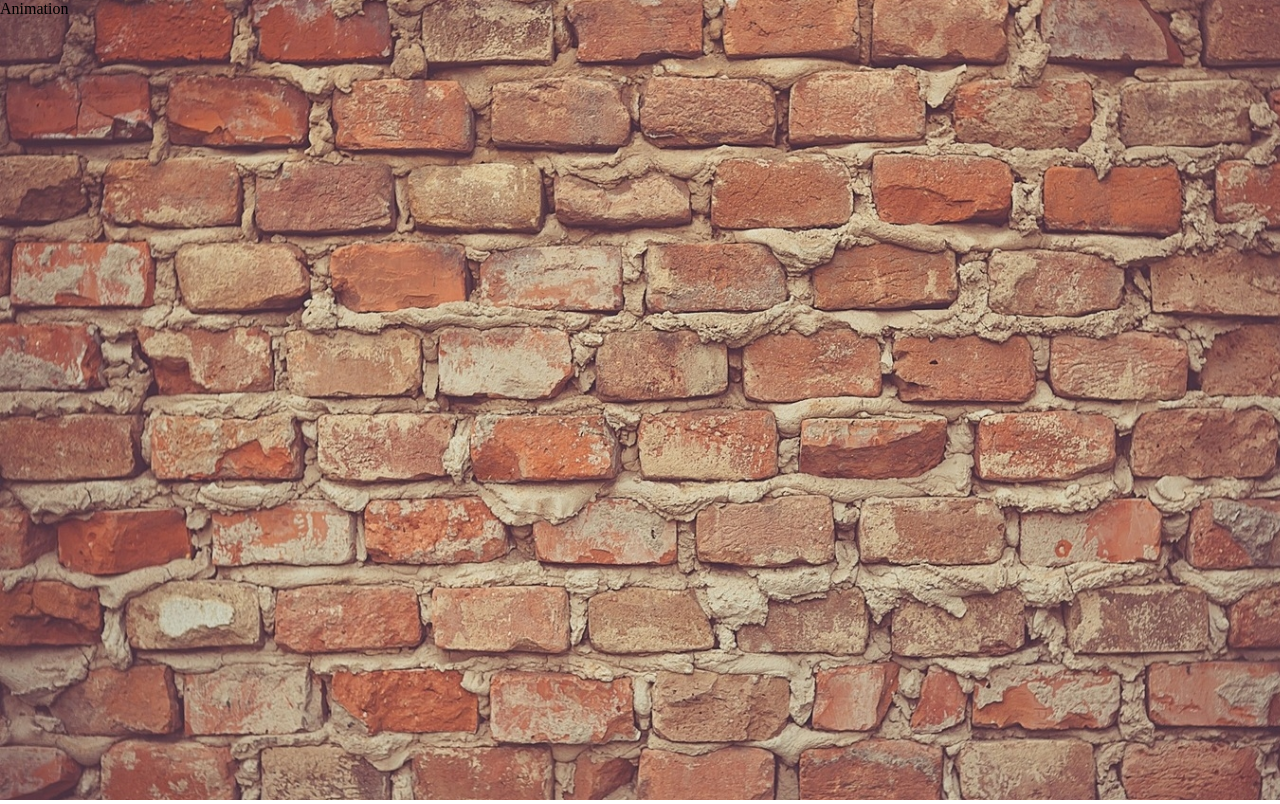
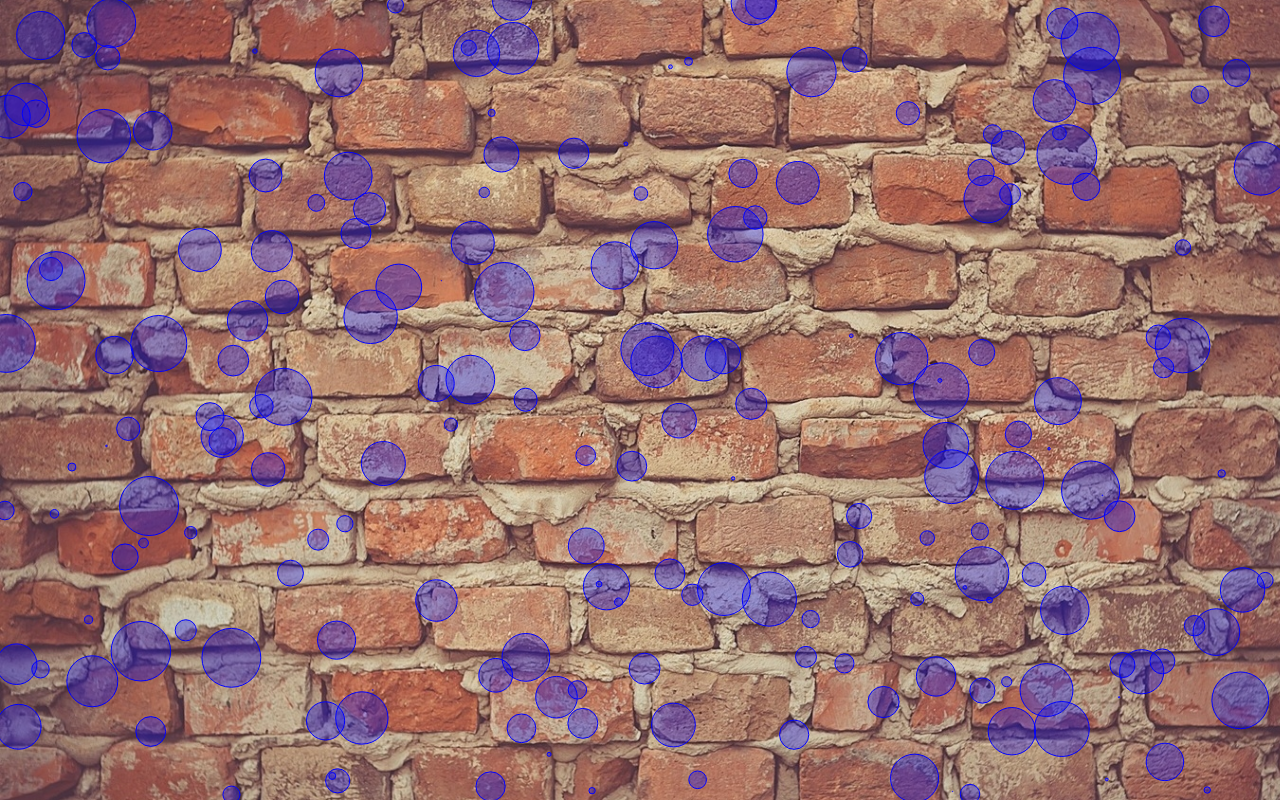
Before and after one commit to Ritik-Tayal/Animation, a plain HTML site: page index.html in a window 1280 px wide. Drawn offline with Linux system fonts and the light colour scheme.

Commit message:
Bubble animation

```diff
--- a/index.html
+++ b/index.html
@@ -7,7 +7,7 @@
     <link rel="stylesheet" href="style.css">
 </head>
 <body>
-    Animation
-    <script href="script.js"></script>
+    <canvas></canvas>
+    <script src="script.js"></script>
 </body>
 </html>
--- a/script.js
+++ b/script.js
@@ -0,0 +1,75 @@
+let canvas=document.querySelector("canvas");
+canvas.height=window.innerHeight;
+canvas.width=window.innerWidth;
+console.dir(canvas);
+
+let c=canvas.getContext("2d");
+// c.fillStyle="blue"
+// c.fillRect(100,100,100,100);
+
+// for(let i=0;i<200;i++){
+//     x=Math.random()*window.innerWidth;
+//     y=Math.random()*window.innerHeight;
+//     z=Math.floor(Math.random()*255);
+//     c.beginPath()
+//     c.arc(x,y,20,0,Math.PI*2,false);
+//     c.strokeStyle="rgb(0,0,255)";
+//     console.log(z);
+//     c.stroke();
+// }
+
+function bubble(x,y,radius,dx,dy){
+    this.x=x;
+    this.y=y;
+    this.radius=radius;
+    this.dx=dx;
+    this.dy=dy;
+
+    this.draw=function() {
+
+        c.beginPath();
+        c.arc(this.x,this.y,this.radius,0,Math.PI*2,false);
+        c.strokeStyle="blue";
+        c.stroke();
+        c.fillStyle="rgba(0,0,255,0.3)";
+        c.fill();
+
+    }
+
+    this.update=function(){
+        if(this.x +this.radius> innerWidth || this.x-this.radius<0){
+            this.dx=-this.dx;
+        }
+
+        if(this.y +this.radius>innerHeight || this.y-this.radius<0){
+            this.dy=-this.dy;
+        }
+
+        this.x+=this.dx;
+        this.y+=this.dy;
+
+        this.draw();
+    }
+}
+
+let bubbles=[];
+
+for( let i=0;i<200;i++){
+    let x=Math.random()*innerWidth;
+    let y=Math.random()*innerHeight;
+    let radius=Math.random()*30;
+    let dx=(Math.random()-0.5)*4;
+    let dy=(Math.random()-0.5)*4;
+    bubbles.push(new bubble(x,y,radius,dx,dy));
+}
+
+function animate(){
+    requestAnimationFrame(animate);
+    c.clearRect(0,0,innerWidth,innerHeight);
+
+    for(let i=0;i<bubbles.length;i++){
+        bubbles[i].update();
+    }
+}
+
+animate();
```
